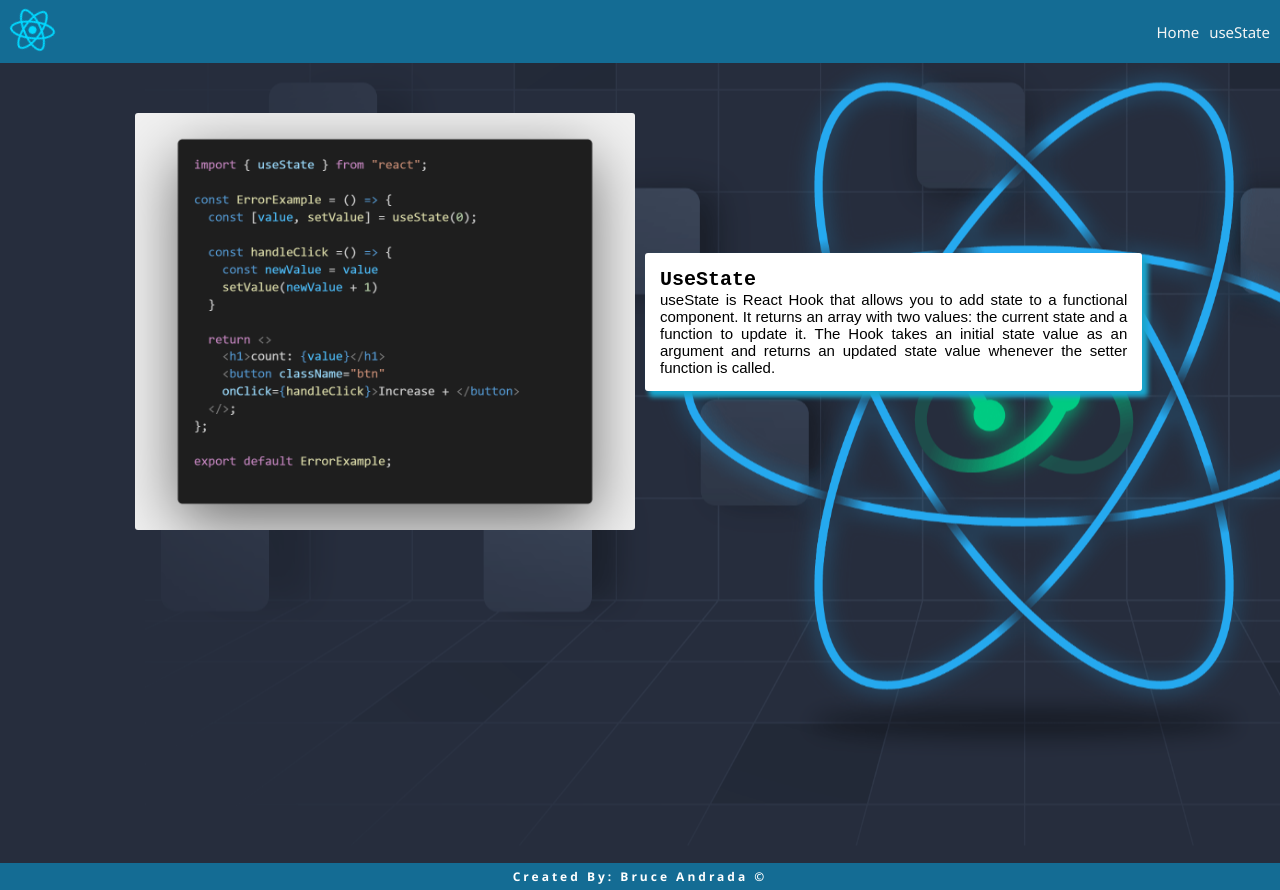
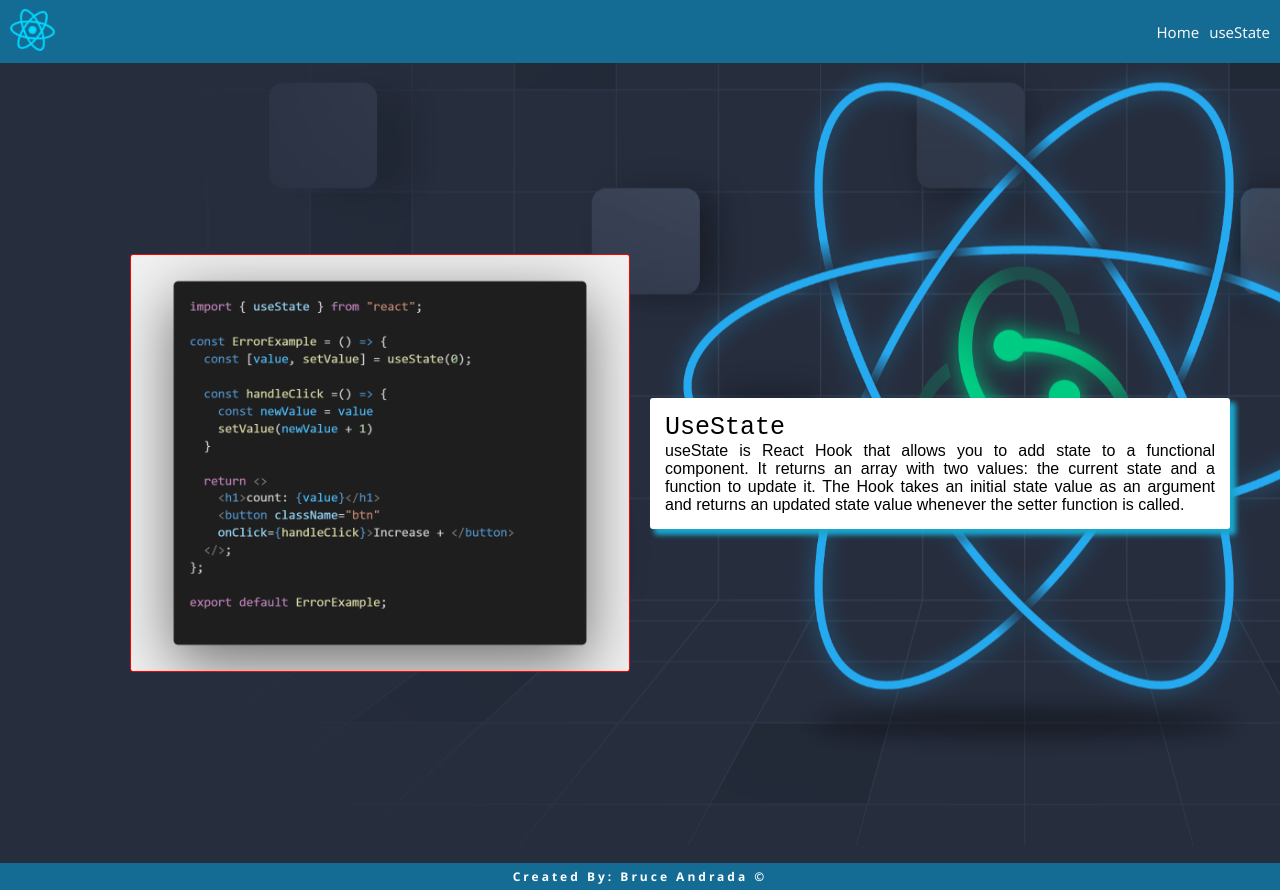
Before and after one commit to bmpandrada/react-guide, a React (Vite) app: page /UseStates in a window 1280 px wide. Built offline with nearby package versions, Linux system fonts and the light colour scheme.

Commit message:
Update main.scss

```diff
--- a/src/main.scss
+++ b/src/main.scss
@@ -29,8 +29,9 @@ body{
 }
 
 h2{
-  font-size: 2rem;
+  font-size: 2.5rem;
   font-family:monospace;
+  font-weight: 500;
 }
 .navbar{
   display: flex;
@@ -92,6 +93,9 @@ h2{
 .container{
   height: 100vh;
   width: 100%;
+  display: flex;
+  justify-content: center;
+  align-items: center;
   padding: 5rem;
   background-image: url('./components/imgs/wallpaper.png');
   background-size: auto;
@@ -100,6 +104,24 @@ h2{
   background-position: left;
   overflow: hidden;
 
+  &__pages{
+    display: flex;
+    align-items: center;
+    justify-content: center;
+    gap: 2rem;
+    width: 100%;
+
+  }
+
+  &__page1, &__page2{
+    width: 100%;
+
+  }
+  &__page1{
+    display: flex;
+    justify-content: flex-end;
+    align-items: center;
+  }
   &__h1{
     font-size: 5rem;
     text-align: start;
@@ -113,9 +135,10 @@ h2{
     }
   }
   &__text{
-    width: 85%;
+    width: 100%;
     background-color: $color-ligth;
     justify-content: start;
+
     padding: 1.5rem;
     display: flex;
     flex-direction: column;
@@ -123,40 +146,20 @@ h2{
     border-radius: 3px;
   }
 
-  &__pages{
-    display: flex;
-    justify-content: space-between;
-    align-items: center;
-    width: 100%;
-    height: auto;
-    gap: 1rem;
 
-
-  }
-  &__page1{
-    width: 100%;
-    justify-content: end;
-    display: flex;
-
-  }
-    &__page2{
-    width: 100%;
-
-  }
 
   &__img{
     width: 50rem;
     border-radius: 3px;
-    right: 0;
-
+    border: 1px solid red;
   }
 
   p{
     width: 100%;
-    font-size: 1.5rem;
+    font-size: 1.6rem;
     text-align: justify;
     font-family: sans-serif;
-    font-weight: 500;
+    font-weight: 400;
   }
 }
 
```
